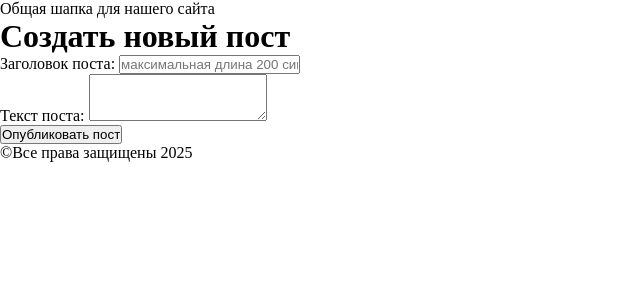
After one commit to Cheryomushnikoff/django, a Django app: page /posts/add/ in a window 1280 px wide. The commit adds this page. Shown: the top 300 px of the page, without its empty margins (0-640 px from the left). Run offline with Django 5.2, Linux system fonts and the light colour scheme.

Commit message:
Создал механизм создания поста, самым простым методом

```diff
--- /dev/null
+++ b/blog/templates/blog/post_add.html
@@ -0,0 +1,19 @@
+{% extends 'base.html' %}
+{% block title %}Опубликовать пост{% endblock title %}
+{% block content %}
+    <h1>Создать новый пост</h1>
+    <form action="{% url 'new_post' %}" method="POST">
+        {% csrf_token %}
+        <div>
+            <label for="titlePost">Заголовок поста:</label>
+            <input type="text" name="titlePost" id="titlePost" placeholder="максимальная длина 200 символов" required>
+
+        </div>
+        <div>
+            <label for="textPost">Текст поста:</label>
+            <textarea name="textPost" id="textPost" rows="3"></textarea>
+
+        </div>
+        <input type="submit" value="Опубликовать пост">
+    </form>
+{% endblock content %}
--- a/blog/urls.py
+++ b/blog/urls.py
@@ -1,8 +1,9 @@
 from django.urls import path
 
-from .views import get_post_list, get_post_detail
+from .views import get_post_list, get_post_detail, create_post
 
 urlpatterns = [
     path('posts/', get_post_list, name='post_list'),
     path('posts/<int:post_id>/', get_post_detail, name='post_detail'),
+    path('posts/add/', create_post, name='new_post')
 ]
--- a/blog/views.py
+++ b/blog/views.py
@@ -1,4 +1,4 @@
-from django.shortcuts import render, get_object_or_404
+from django.shortcuts import render, get_object_or_404, redirect
 from .models import Post
 
 
@@ -18,3 +18,12 @@ def get_post_detail(request, post_id):
     }
 
     return render(request, 'blog/post_detail.html', context)
+
+def create_post(request):
+    if request.method == 'GET':
+        return render(request, 'blog/post_add.html')
+
+    if request.method == 'POST':
+        post = Post.objects.create(title=request.POST.get('titlePost'), text=request.POST.get('textPost'))
+
+        return redirect('post_detail', post_id=post.id )
--- a/static/css/core.css
+++ b/static/css/core.css
@@ -4,4 +4,10 @@
     box-sizing: border-box;
 }
 
-.post-container {}
+.post-container {
+    width: 300px;
+    padding: 10px;
+    margin-bottom: 10px;
+    border: 1px solid black;
+    border-radius: 10px;
+}
```
